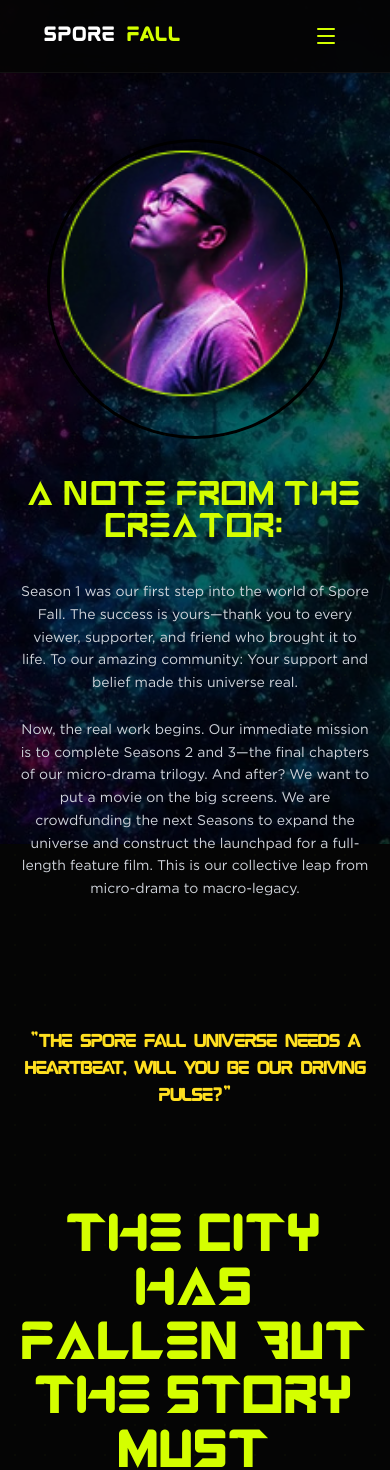
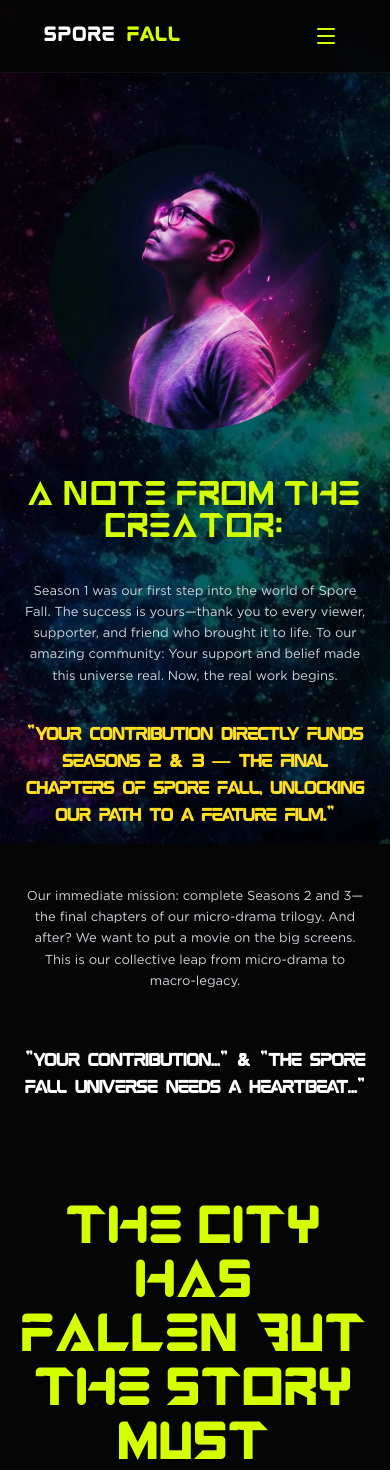
Before and after one commit to mahmud886/spore-frontend-v2, a Next.js app: page /support-us in a window 390 px wide. Shown: the top 1470 px of the page. Built offline with nearby package versions, Linux system fonts and the light colour scheme; no server answers.

Commit message:
update profile creator and partner texts

```diff
--- a/src/app/components/parnetships/PartnerInWorldBuilding.jsx
+++ b/src/app/components/parnetships/PartnerInWorldBuilding.jsx
@@ -14,10 +14,9 @@ export const PartnerInWorldBuilding = () => {
             src="/assets/images/partnerships/partner-in-word-build.webp"
           />
           <div className="p-10">
-            <h3 className="font-subheading text-2xl text-primary mb-6">Partner in World Building</h3>
+            <h3 className="font-subheading text-2xl text-primary mb-6">Partner Us to Build and Scale New Worlds</h3>
             <p className="text-gray-300 mb-8 font-light">
-              Diversified revenue streams Scalable platforms and markets Learn how our proprietary model de-risks and
-              scales narrative IP
+              Explore investment opportunities in our IP pipeline and studio engine:
             </p>
             <ul className="space-y-4 mb-10">
               <li className="flex items-center gap-3 text-sm text-gray-200">
@@ -26,11 +25,11 @@ export const PartnerInWorldBuilding = () => {
               </li>
               <li className="flex items-center gap-3 text-sm text-gray-200">
                 <CheckCircle className="w-5 h-5 text-primary" />
-                Scalable infrastructure
+                Scalable platforms and markets
               </li>
               <li className="flex items-center gap-3 text-sm text-gray-200">
                 <CheckCircle className="w-5 h-5 text-primary" />
-                Global market presence
+                Learn how our proprietary model de-risks and scales narrative IP
               </li>
             </ul>
             <a
--- a/src/app/components/support-us/SupportHeader.jsx
+++ b/src/app/components/support-us/SupportHeader.jsx
@@ -3,39 +3,42 @@ import Image from "next/image";
 export const SupportHeader = () => {
   return (
     <>
-      <section className="max-w-4xl mx-auto text-center mb-32 px-5">
+      <section className="max-w-4xl mx-auto text-center mb-14 px-5">
         <div className="mb-10 flex justify-center mt-16">
           <div className="relative w-[300px] h-[300px] rounded-full p-[2px] ">
             <Image
               width={141}
               height={141}
               alt="Creator Profile"
-              className="w-[300px] h-[300px] rounded-full border-[3px] border-black object-cover shadow-2xl"
-              src="/assets/images/support-us/support-us-logo.png"
+              className="w-[300px] h-[300px] rounded-full object-cover"
+              src="/assets/images/support-us/support-image.webp"
             />
           </div>
         </div>
         <h1 className="font-heading text-2xl md:text-3xl font-normal text-primary mb-10 tracking-tight neon-text uppercase">
           A NOTE FROM THE CREATOR:
         </h1>
-        <div className="space-y-6 text-gray-300 leading-relaxed font-light text-sm md:text-base font-body">
-          <p>
+        <div className="space-y-4 text-gray-300 leading-relaxed font-light text-[12px] md:text-base font-body">
+          <p className="text-center text-[13px]">
             Season 1 was our first step into the world of Spore Fall. The success is yours—thank you to every viewer,
             supporter, and friend who brought it to life. To our amazing community: Your support and belief made this
-            universe real.
+            universe real. Now, the real work begins.
           </p>
-          <p>
-            Now, the real work begins. Our immediate mission is to complete Seasons 2 and 3—the final chapters of our
-            micro-drama trilogy. And after? We want to put a movie on the big screens. We are crowdfunding the next
-            Seasons to expand the universe and construct the launchpad for a full-length feature film. This is our
-            collective leap from micro-drama to macro-legacy.
+          <br />
+          <h2 className="font-subheading text-lg md:text-[24px] font-bold mb-14 tracking-normal text-yellow-300 uppercase leading-normal">
+            &quot;Your contribution directly funds Seasons 2 & 3 — the final chapters of Spore Fall, unlocking our path
+            to a feature film.&quot;
+          </h2>
+          <p className="text-center text-[13px]">
+            Our immediate mission: complete Seasons 2 and 3—the final chapters of our micro-drama trilogy. And after? We
+            want to put a movie on the big screens. This is our collective leap from micro-drama to macro-legacy.
           </p>
         </div>
       </section>
       <section className="text-center mb-40 px-5">
-        <h2 className="font-subheading text-lg md:text-[36px] font-bold mb-20 tracking-normal text-yellow-300 uppercase leading-normal">
-          &quot;THE SPORE FALL UNIVERSE NEEDS A HEARTBEAT, <br className="hidden md:block" />
-          WILL YOU BE OUR DRIVING PULSE?&quot;
+        <h2 className="font-subheading text-lg md:text-[36px] font-bold mb-20 tracking-normal text-white uppercase leading-normal">
+          &quot;YOUR CONTRIBUTION...&quot; & <br className="hidden md:block" />
+          &quot;THE SPORE FALL UNIVERSE NEEDS A HEARTBEAT...&quot;
         </h2>
         <div className="mt-24 space-y-12">
           <h3 className="font-heading text-4xl md:text-[48px] font-black text-primary tracking-normal uppercase leading-normal neon-text">
```
Also changed, not shown: public/assets/images/support-us/support-image.webp (added).
